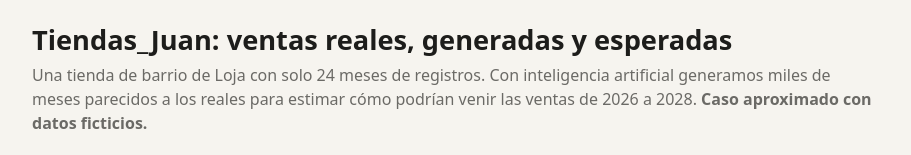
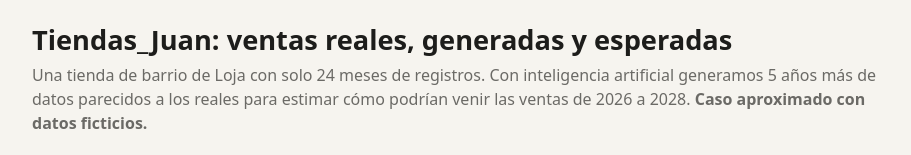
Before and after one commit to JuanD425567/datos-sinteticos-pymes, a plain HTML site: page index.html in a window 1280 px wide. Shown: the top 155 px of the page, without its empty margins (184-1095 px from the left). Drawn offline with Linux system fonts and the light colour scheme.

Commit message:
Subtítulo: 5 años generados

```diff
--- a/index.html
+++ b/index.html
@@ -57,7 +57,7 @@
 <body>
 <main>
   <h1>Tiendas_Juan: ventas reales, generadas y esperadas</h1>
-  <p class="sub">Una tienda de barrio de Loja con solo 24 meses de registros. Con inteligencia artificial generamos miles de meses parecidos a los reales para estimar cómo podrían venir las ventas de 2026 a 2028. <b>Caso aproximado con datos ficticios.</b></p>
+  <p class="sub">Una tienda de barrio de Loja con solo 24 meses de registros. Con inteligencia artificial generamos 5 años más de datos parecidos a los reales para estimar cómo podrían venir las ventas de 2026 a 2028. <b>Caso aproximado con datos ficticios.</b></p>
 
   <div class="cifras" id="cifras"></div>
 
```
Also changed, not shown: plantilla.html (+1 -1 lines).
